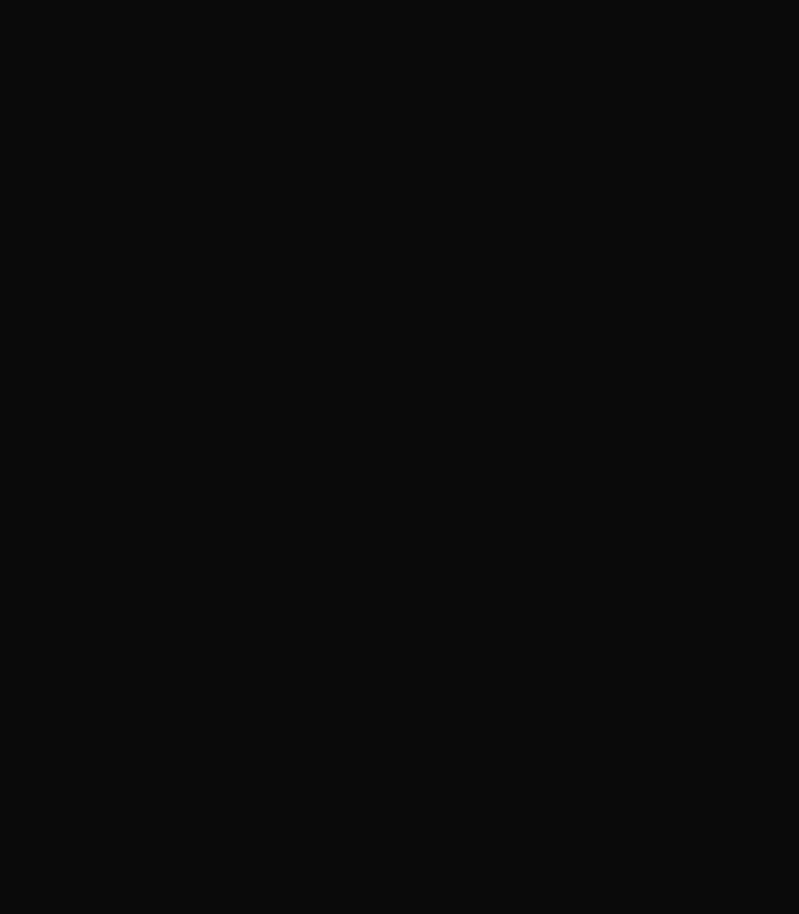
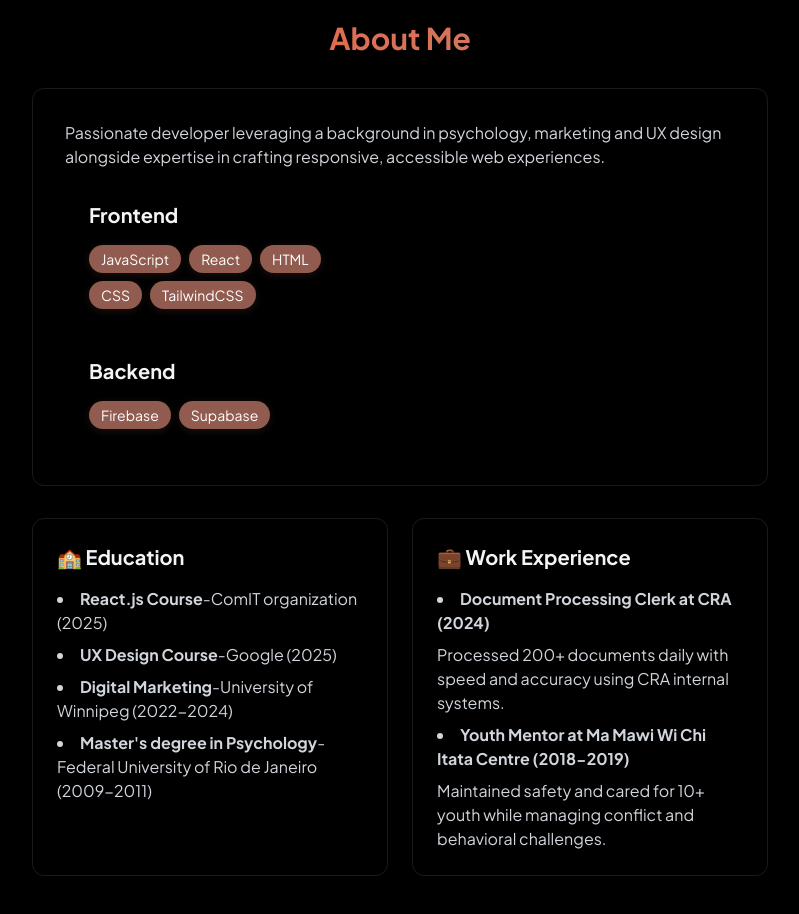
Before and after one commit to saraccmululo/Portfolio, a React (Vite) app: page / in a window 1280 px wide. Shown: the part 860-1774 px from the top of the page, without its empty margins (240-1039 px from the left). Before the commit the page ends 800 px from the top, so only its background shows below. Built offline with nearby package versions, Linux system fonts and the light colour scheme.

Commit message:
created about me section

```diff
--- a/src/App.jsx
+++ b/src/App.jsx
@@ -5,6 +5,8 @@
 import NavBar from "./components/NavBar";
 import MobileMenu from "./components/MobileMenu";
 import Home from "./components/sections/Home";
+import About from "./components/sections/About";
+import Projects from "./components/sections/Projects";
 
 function App() {
   const [hasLoaded, setHasLoaded] = useState(false);
@@ -21,6 +23,8 @@
         <NavBar menuOpen={menuOpen} setMenuOpen={setMenuOpen} />
         <MobileMenu menuOpen={menuOpen} setMenuOpen={setMenuOpen} />
         <Home/>
+        <About />
+        <Projects />
       </div>
     </>
   );
--- a/src/components/sections/About.jsx
+++ b/src/components/sections/About.jsx
@@ -0,0 +1,100 @@
+const About = () => {
+  const frontendSkills = ["JavaScript", "React", "HTML", "CSS", "TailwindCSS"];
+  const backendSkills = ["Firebase", "Supabase"];
+  return (
+    <section
+      id="about"
+      className="min-h-screen flex items-center justify-center py-20"
+    >
+      <div className="max-w-3xl mx-auto px-4">
+        <h2 className="text-3xl font-bold mb-8 bg-gradient-to-r from from-[#f6552d] to-[#bb8476] bg-clip-text text-transparent text-center">
+          About Me
+        </h2>
+        <div className="rounded-xl p-8 border-white/10 border hover:-translate-y-1 transition-all">
+          <p className="text-gray-300 mb-2">
+            Passionate developer leveraging a background in psychology,
+            marketing and UX design alongside expertise in crafting responsive,
+            accessible web experiences.
+          </p>
+          <div className="grid grid-cols-1 md:grid-cols-2 gap-6">
+            <div className="rounded-xl p-6 hover:-translate-y-1 transition-all">
+              <h3 className="text-xl font-bold mb-4">Frontend</h3>
+              <div className="flex flex-wrap gap-2">
+                {frontendSkills.map((item, key) => (
+                  <span
+                    key={key}
+                    className="bg-[#915c4f] text-white py-1 px-3 rounded-full text-sm hover:bg-[#915c4f]/50 hover: shadow-[0_2px_8px_rgba(145,92,79,0.2)] transition"
+                  >
+                    {item}
+                  </span>
+                ))}
+              </div>
+            </div>
+          </div>
+          <div className="grid grid-cols-1 md:grid-cols-2 gap-6">
+            <div className="rounded-xl p-6 hover:-translate-y-1 transition-all">
+              <h3 className="text-xl font-bold mb-4">Backend</h3>
+              <div className="flex flex-wrap gap-2">
+                {backendSkills.map((item, key) => (
+                  <span
+                    key={key}
+                    className="bg-[#915c4f] text-white py-1 px-3 rounded-full text-sm hover:bg-[#915c4f]/50 hover: shadow-[0_2px_8px_rgba(145,92,79,0.2)] transition"
+                  >
+                    {item}
+                  </span>
+                ))}
+              </div>
+            </div>
+          </div>
+        </div>
+
+        <div className="grid grid-cols-1 md:grid-cols-2 gap-6 mt-8">
+          <div className="p-6 rounded-xl border-white/10 border hover:-translate-y-1 transtion-all">
+            <h3 className="text-xl font-bold mb-4">🏫 Education</h3>
+            <ul className="list-disc list-inside text-gray-300 space-y-2">
+              <li>
+                <strong>React.js Course</strong>-ComIT organization (2025)
+              </li>
+              <li>
+                <strong>UX Design Course</strong>-Google (2025)
+              </li>
+              <li>
+                <strong>Digital Marketing</strong>-University of Winnipeg
+                (2022-2024)
+              </li>
+              <li>
+                <strong>Master's degree in Psychology</strong>-Federal
+                University of Rio de Janeiro (2009-2011)
+              </li>
+            </ul>
+          </div>
+          <div className="p-6 rounded-xl border-white/10 border hover:-translate-y-1 transtion-all">
+            <h3 className="text-xl font-bold mb-4"> 💼 Work Experience</h3>
+            <div className="space-y-4 text-gray-300">
+              <ul className="list-disc list-inside text-gray-300 space-y-2">
+                <li className="font-bold">
+                  Document Processing Clerk at CRA (2024)
+                </li>
+                <p>
+                  Processed 200+ documents daily with speed and accuracy using
+                  CRA internal systems.
+                </p>
+
+                <li className="font-bold">
+                  Youth Mentor at Ma Mawi Wi Chi Itata Centre (2018-2019)
+                </li>
+
+                <p>
+                  Maintained safety and cared for 10+ youth while managing
+                  conflict and behavioral challenges.
+                </p>
+              </ul>
+            </div>
+          </div>
+        </div>
+      </div>
+    </section>
+  );
+};
+
+export default About;
```
